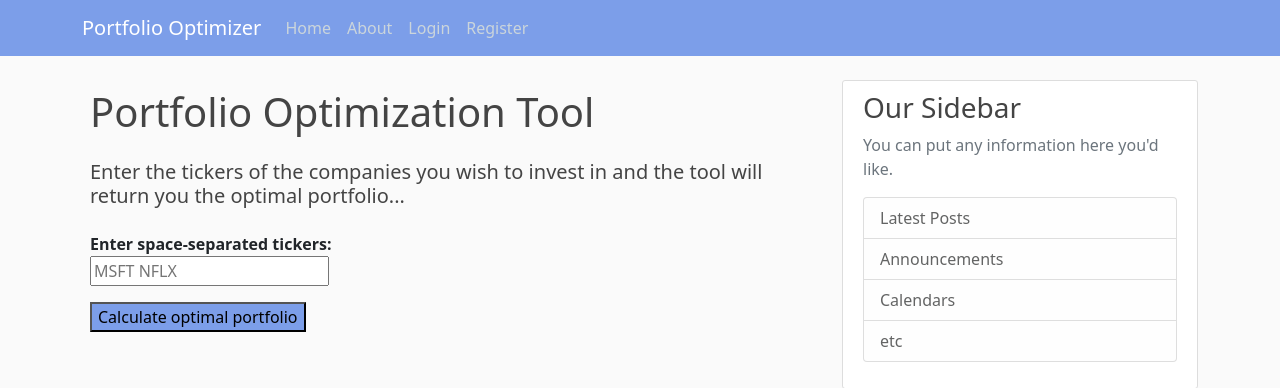
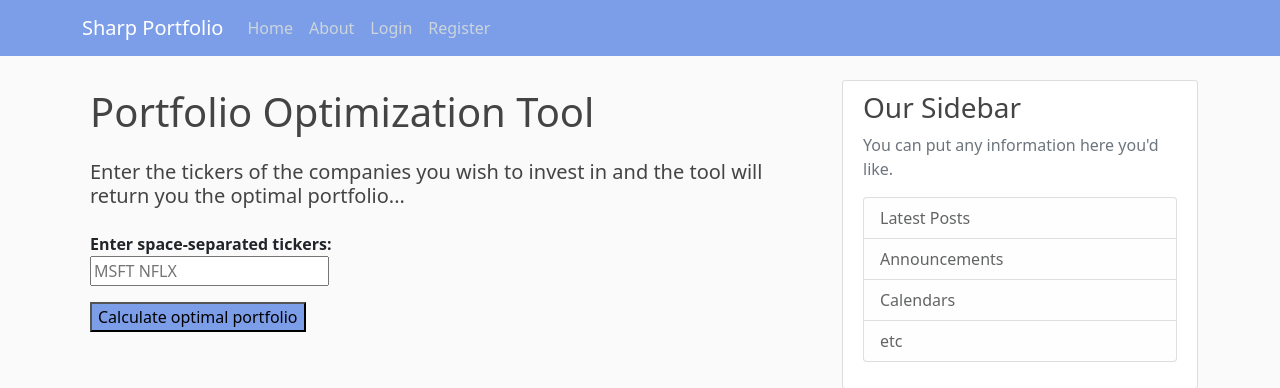
Before and after one commit to HarshitNTiwari/Portfolio-Optimizer, a Flask app: page / in a window 1280 px wide. Shown: the top 388 px of the page. Run offline with Flask 2, Linux system fonts and the light colour scheme.

Commit message:
commit to main

```diff
--- a/templates/layout.html
+++ b/templates/layout.html
@@ -24,7 +24,7 @@
 	<header class="site-header">
 	  <nav class="navbar navbar-expand-md navbar-dark bg-steel fixed-top">
 	    <div class="container">
-	      <a class="navbar-brand mr-4" href="/">Portfolio Optimizer</a>
+	      <a class="navbar-brand mr-4" href="/">Sharp Portfolio</a>
 	      <button class="navbar-toggler" type="button" data-toggle="collapse" data-target="#navbarToggle" aria-controls="navbarToggle" aria-expanded="false" aria-label="Toggle navigation">
 	        <span class="navbar-toggler-icon"></span>
 	      </button>
```
Also changed, not shown: README.md.
